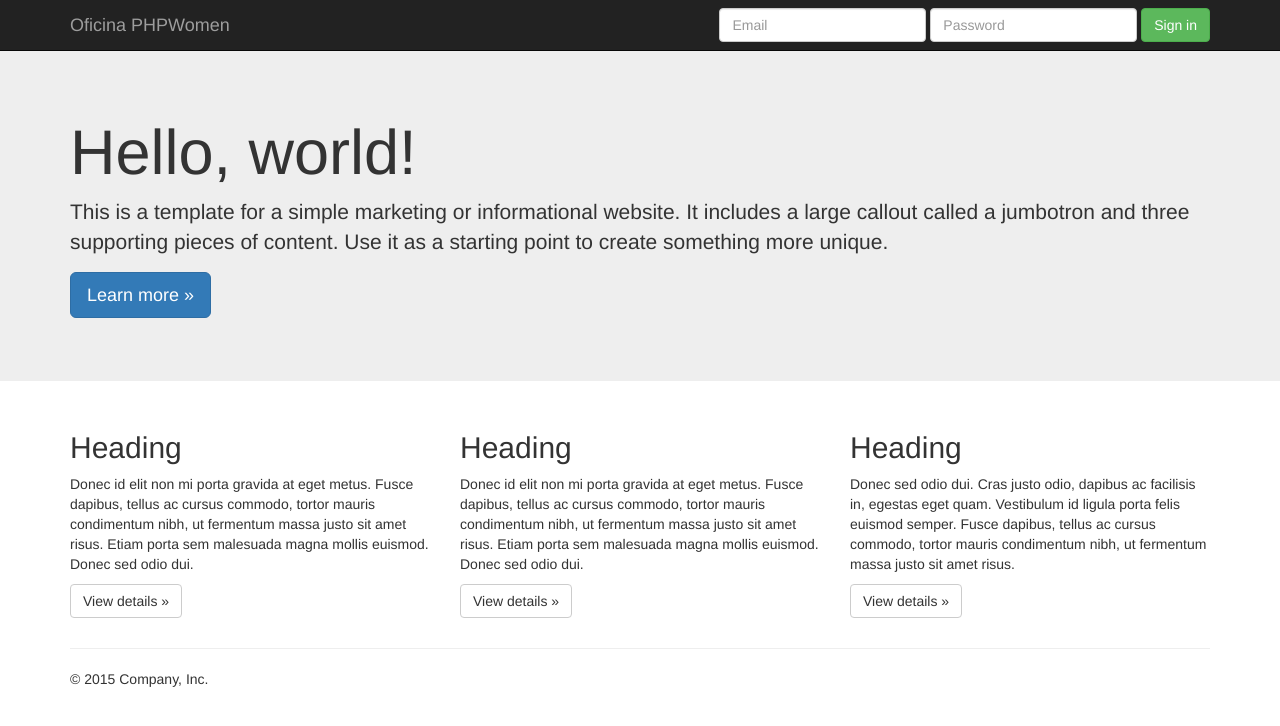
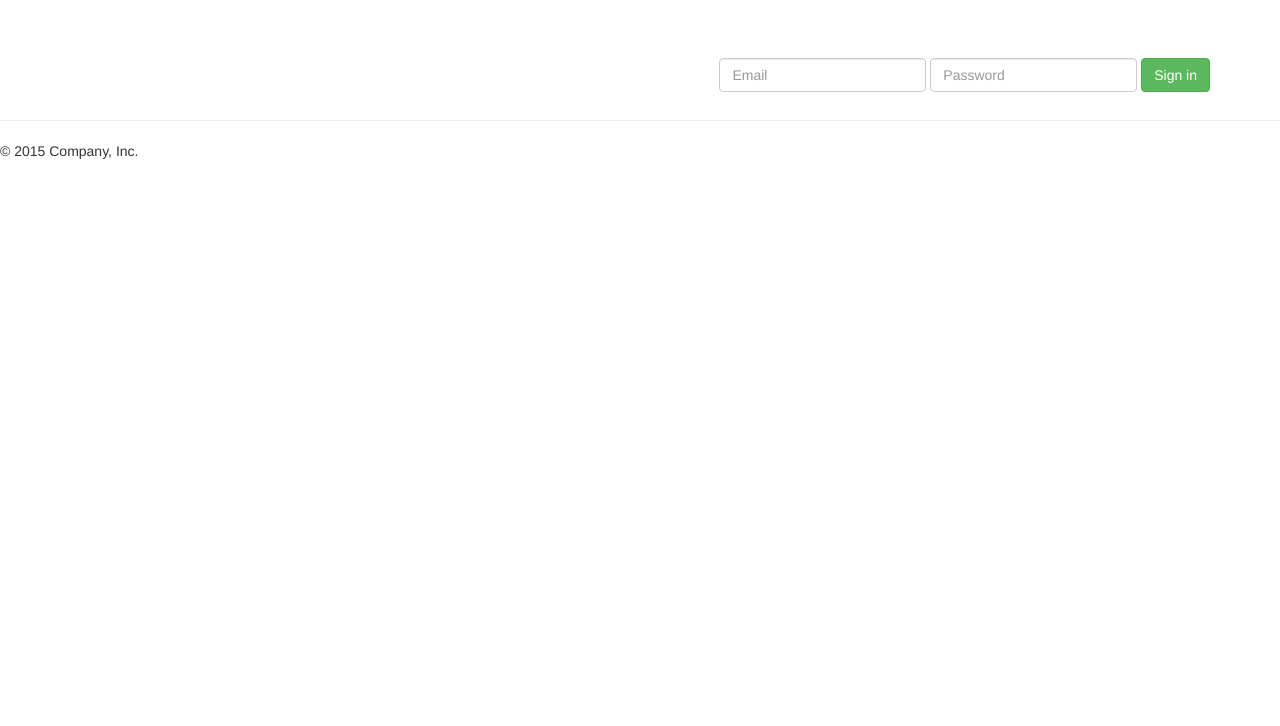
Before and after one commit to ariskataoka/oficina-phpwomen, a PHP site: page / in a window 1280 px wide. Shown: the top 726 px of the page. Run offline with PHP 8.4, Linux system fonts and the light colour scheme.

Commit message:
OFICINA01 Arquivos alterados durante oficina

```diff
--- a/index.php
+++ b/index.php
@@ -33,18 +33,9 @@
 
   <body>
 
-    <nav class="navbar navbar-inverse navbar-fixed-top">
-      <div class="container">
-        <div class="navbar-header">
-          <button type="button" class="navbar-toggle collapsed" data-toggle="collapse" data-target="#navbar" aria-expanded="false" aria-controls="navbar">
-            <span class="sr-only">Toggle navigation</span>
-            <span class="icon-bar"></span>
-            <span class="icon-bar"></span>
-            <span class="icon-bar"></span>
-          </button>
-          <a class="navbar-brand" href="http://getbootstrap.com/examples/jumbotron/#">Oficina PHPWomen</a>
-        </div>
-        <div id="navbar" class="navbar-collapse collapse">
+    <div class="container">
+      <!-- Example row of columns -->
+      <div >
           <form class="navbar-form navbar-right">
             <div class="form-group">
               <input type="text" placeholder="Email" class="form-control">
@@ -54,36 +45,6 @@
             </div>
             <button type="submit" class="btn btn-success">Sign in</button>
           </form>
-        </div><!--/.navbar-collapse -->
-      </div>
-    </nav>
-
-    <!-- Main jumbotron for a primary marketing message or call to action -->
-    <div class="jumbotron">
-      <div class="container">
-        <h1>Hello, world!</h1>
-        <p>This is a template for a simple marketing or informational website. It includes a large callout called a jumbotron and three supporting pieces of content. Use it as a starting point to create something more unique.</p>
-        <p><a class="btn btn-primary btn-lg" href="http://getbootstrap.com/examples/jumbotron/#" role="button">Learn more »</a></p>
-      </div>
-    </div>
-
-    <div class="container">
-      <!-- Example row of columns -->
-      <div class="row">
-        <div class="col-md-4">
-          <h2>Heading</h2>
-          <p>Donec id elit non mi porta gravida at eget metus. Fusce dapibus, tellus ac cursus commodo, tortor mauris condimentum nibh, ut fermentum massa justo sit amet risus. Etiam porta sem malesuada magna mollis euismod. Donec sed odio dui. </p>
-          <p><a class="btn btn-default" href="http://getbootstrap.com/examples/jumbotron/#" role="button">View details »</a></p>
-        </div>
-        <div class="col-md-4">
-          <h2>Heading</h2>
-          <p>Donec id elit non mi porta gravida at eget metus. Fusce dapibus, tellus ac cursus commodo, tortor mauris condimentum nibh, ut fermentum massa justo sit amet risus. Etiam porta sem malesuada magna mollis euismod. Donec sed odio dui. </p>
-          <p><a class="btn btn-default" href="http://getbootstrap.com/examples/jumbotron/#" role="button">View details »</a></p>
-       </div>
-        <div class="col-md-4">
-          <h2>Heading</h2>
-          <p>Donec sed odio dui. Cras justo odio, dapibus ac facilisis in, egestas eget quam. Vestibulum id ligula porta felis euismod semper. Fusce dapibus, tellus ac cursus commodo, tortor mauris condimentum nibh, ut fermentum massa justo sit amet risus.</p>
-          <p><a class="btn btn-default" href="http://getbootstrap.com/examples/jumbotron/#" role="button">View details »</a></p>
         </div>
       </div>
 
```
Also changed, not shown: formulario.php (added, +22 -0 lines), phpTest.php (added, +58 -0 lines).
